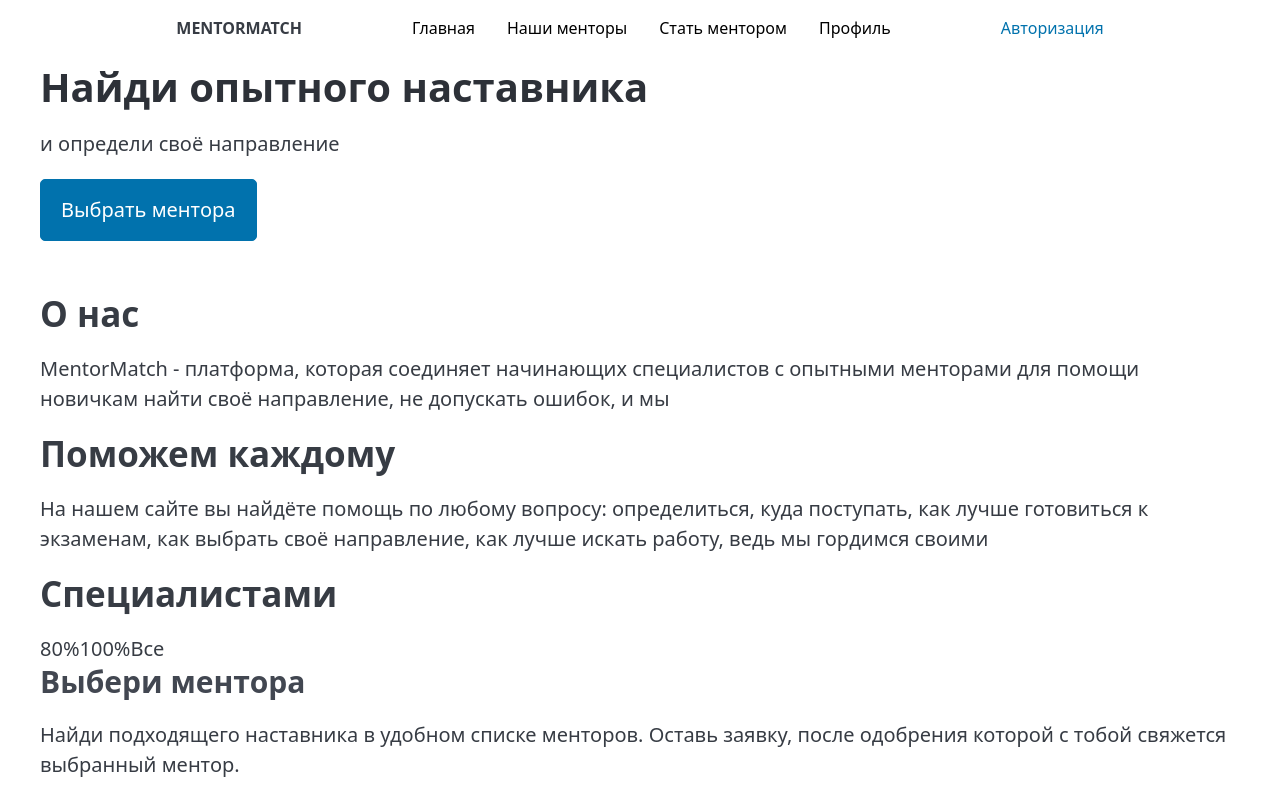
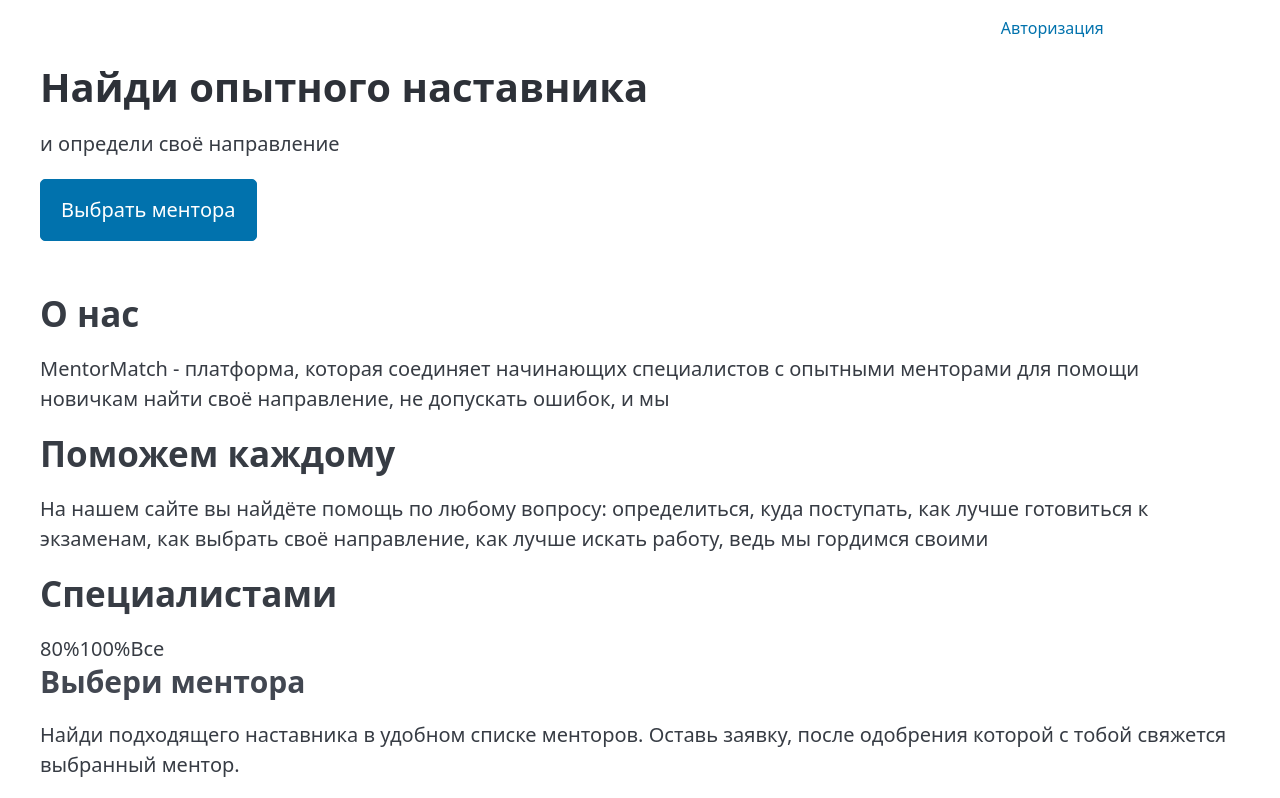
Before and after one commit to Tiver211/MentorMatch, a SvelteKit app in the folder web/: page /landing in a window 1280 px wide. Shown: the top 798 px of the page. Built offline with nearby package versions, Linux system fonts and the light colour scheme.

Commit message:
landing_buttons

```diff
--- a/web/src/routes/+layout.svelte
+++ b/web/src/routes/+layout.svelte
@@ -49,6 +49,7 @@
 		align-items: center;
 		margin: 12px 0px;
 		justify-content: center;
+		/* background-color: white; */
 
 	}
 
@@ -79,7 +80,7 @@
 
 	a {
 		text-decoration: none;
-		color: black;
+		color: white;
 		font-size: 16px;
 		font-weight: 400;
 	}
@@ -87,6 +88,7 @@
 	.logo-title {
 		font-size: 16px;
 		font-weight: 600;
+		color: white;
 	}
 
 	footer {
--- a/web/src/routes/landing/+page.svelte
+++ b/web/src/routes/landing/+page.svelte
@@ -45,19 +45,23 @@
 				заявку, после одобрения которой с тобой свяжется выбранный ментор.
 			</p>
 		<div class="mentor-buttons">
-			<button>Выбрать ментора</button>
-			<button>Стать ментором</button>
+			<button onclick={() => {window.location.href = "/mentors"}}>Выбрать ментора</button>
+			<button onclick={() => {window.location.href = "/mentors/apply"}}>Стать ментором</button>
 		</div>
 		</div>
 	</section>
-
+<!--
 	<section class="cta">
 		<a href="/mentors" class="cta-btn">Найти ментора</a>
-	</section>
+	</section> -->
 </main>
 
 <style>
 	.landing-cards {
 		display: flex;
 	}
+
 </style>
+
+
+onclick={() => {window.location.href = "/verification"}}
```
